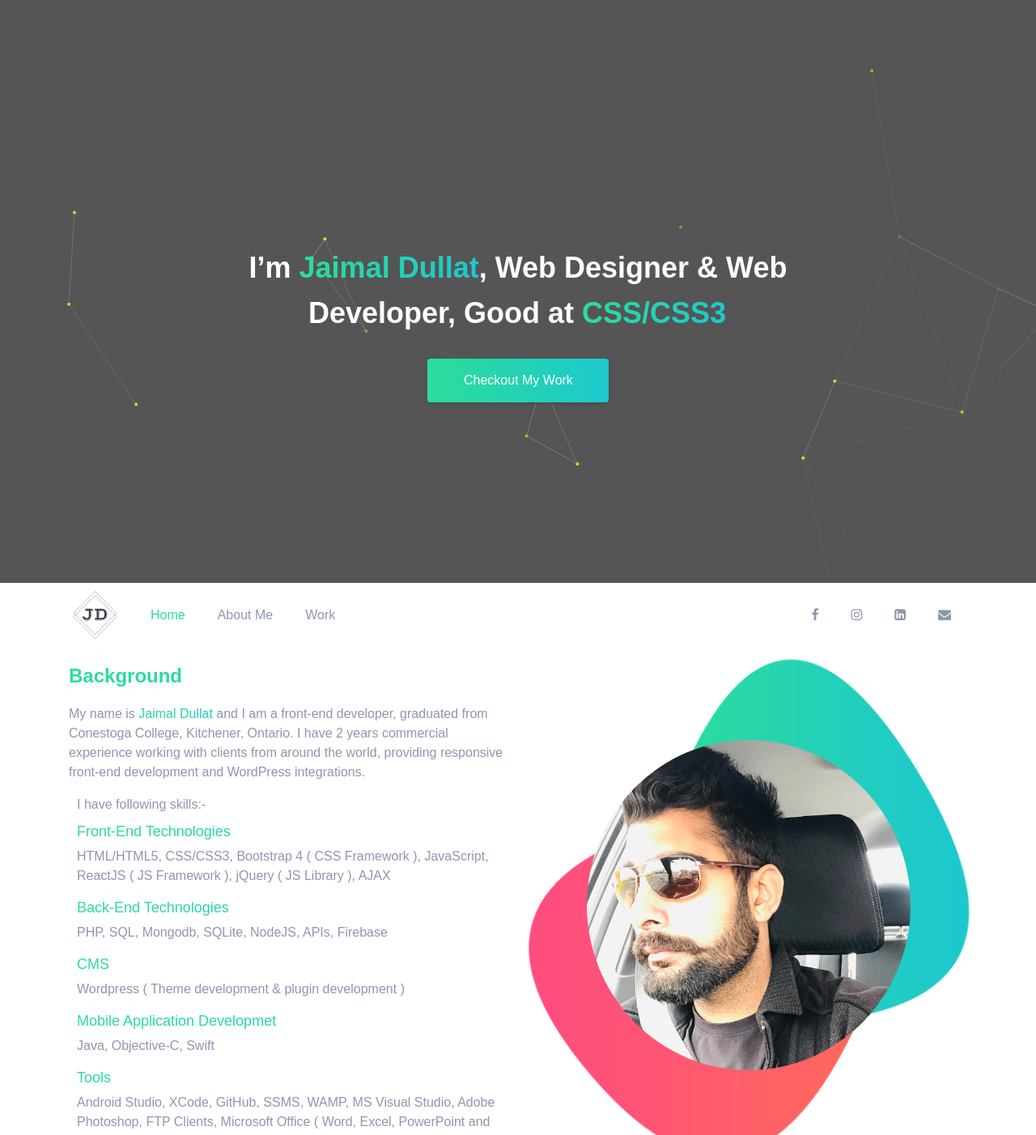
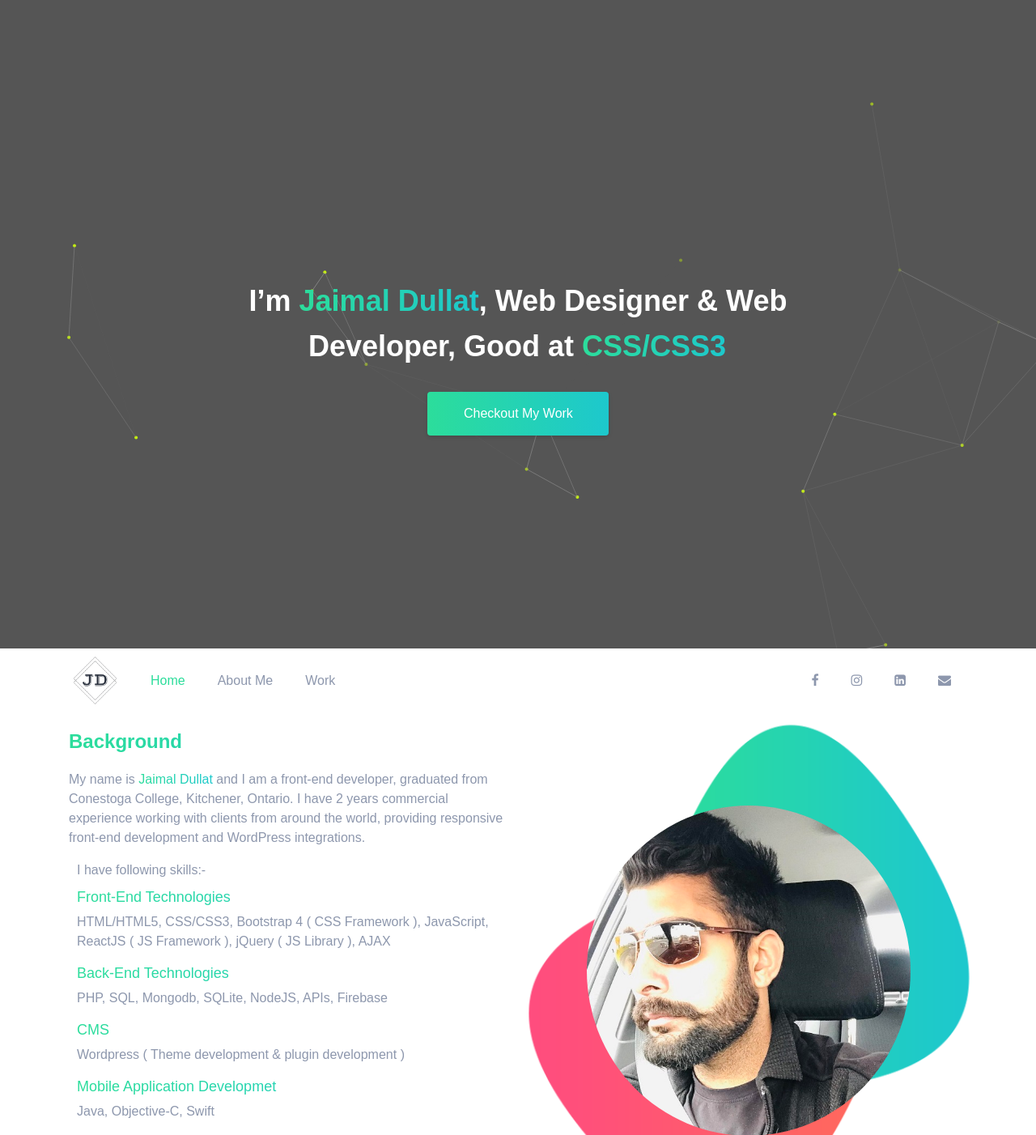
Before and after one commit to Jaimaldullat/jaimaldullat.github.io, a PHP site: page / in a window 1280 px wide. Shown: the top 1402 px of the page at 81% size. Run offline with PHP 8.4, Linux system fonts and the light colour scheme; style sheets or scripts are compiled from the project's sources.

Commit message:
Updated Canvas height

```diff
--- a/index.html
+++ b/index.html
@@ -57,7 +57,7 @@
 
 
         <div class="static-slider1" id="section-header">
-            <canvas id="back-canvas" width="100vw" height="100vh">
+            <canvas id="back-canvas" width="100vw" height="">
 
             </canvas>
             <div class="container">
--- a/resources/css/style.css
+++ b/resources/css/style.css
@@ -1995,7 +1995,7 @@ Section Navbar and Header
 
 .static-slider1 {
     background-color: #555;
-    height: 100vh;
+    height: Calc(100vh + 81px);
     position: relative;
     display: -webkit-box;
     display: -ms-flexbox;
```
